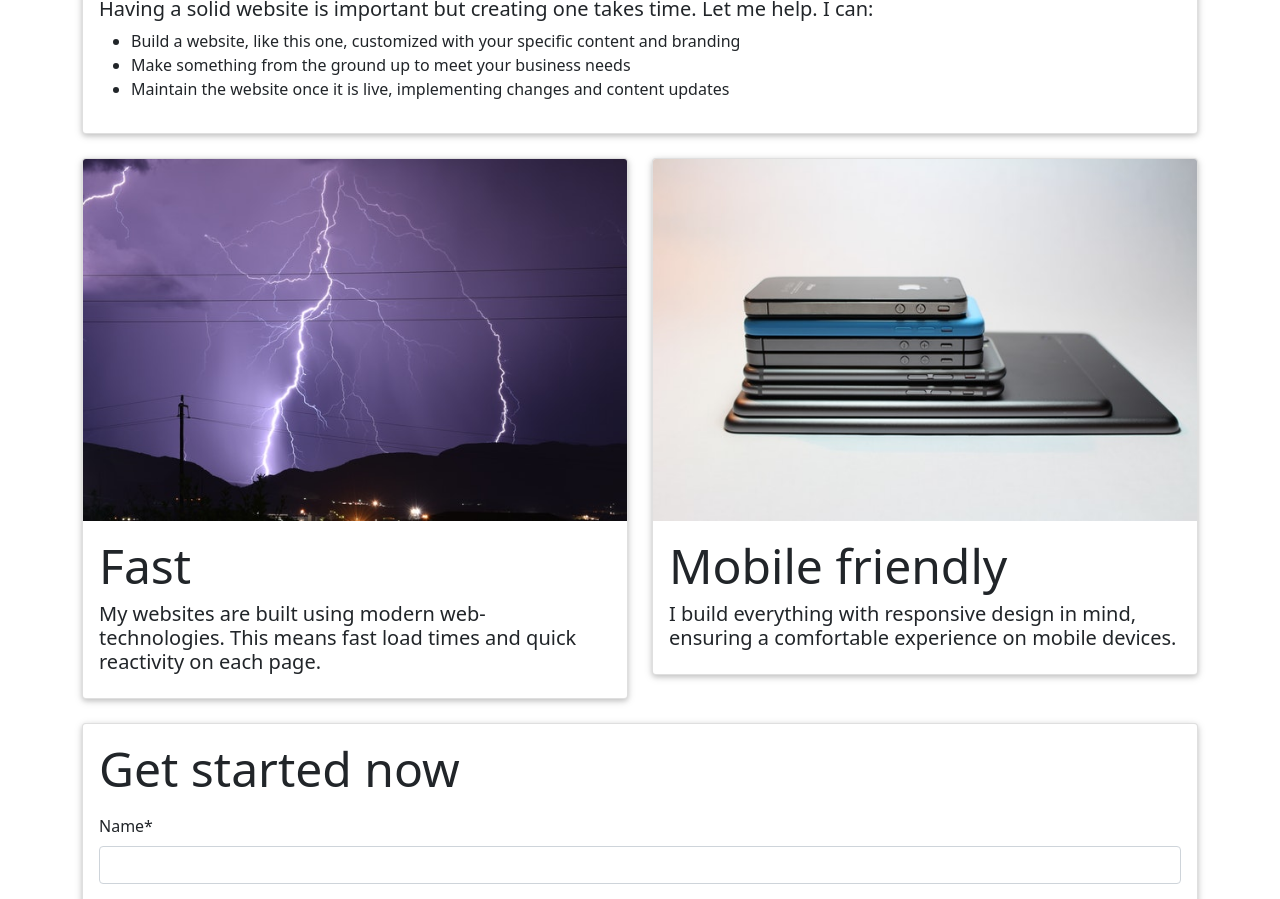
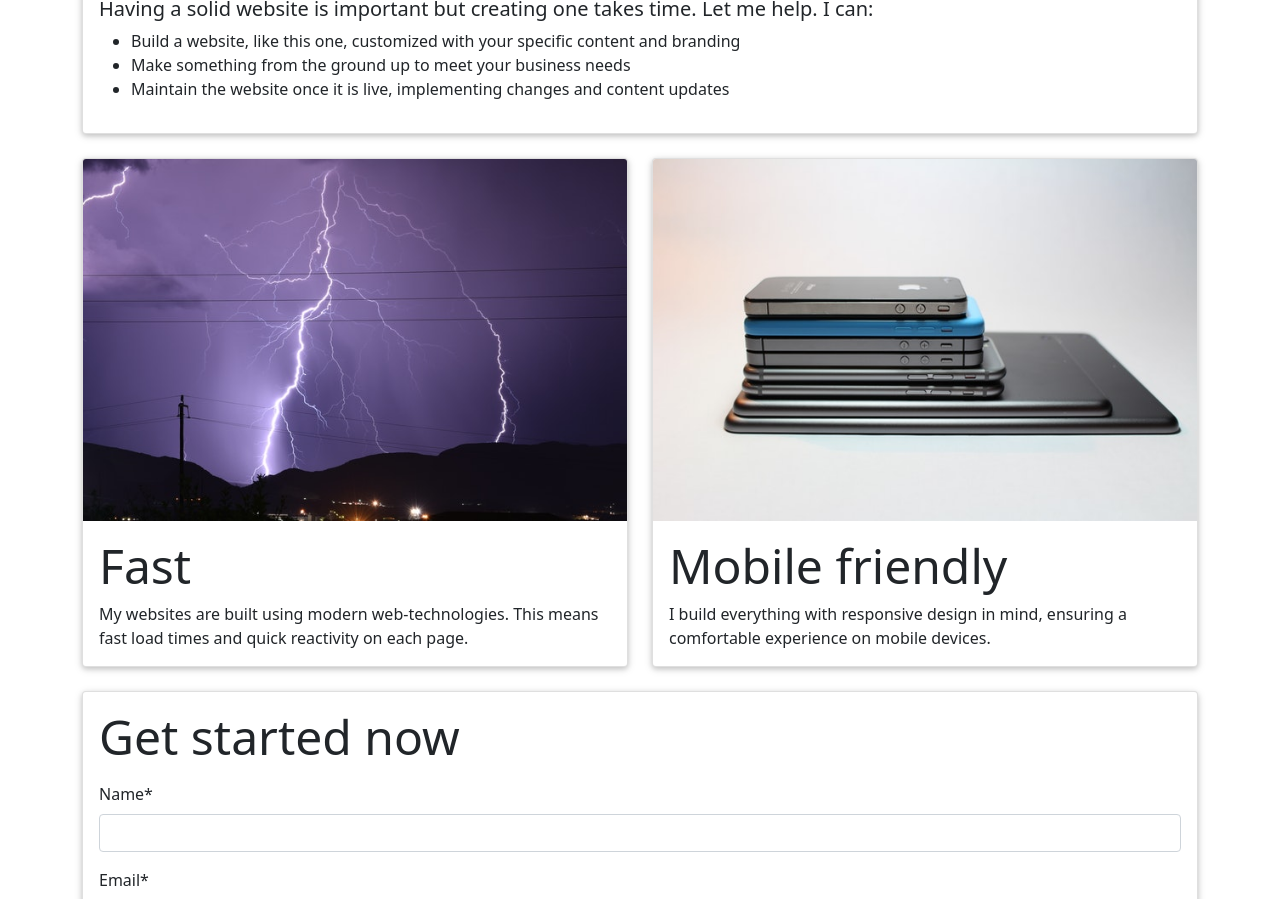
Before and after one commit to gmmurray/demo-genius, a Next.js app: page / in a window 1280 px wide. Shown: the part 600-1499 px from the top of the page. Built offline with nearby package versions, Linux system fonts and the light colour scheme.

Commit message:
refactored home page a bit

```diff
--- a/pages/index.tsx
+++ b/pages/index.tsx
@@ -1,14 +1,37 @@
-import clsx from 'clsx';
+import { Button, Card, Col, Container, Form, Row } from 'react-bootstrap';
+import { blockCn, elementCn, modifierCn } from '../lib/helpers/bem';
+
+import { Fragment } from 'react';
 import type { NextPage } from 'next';
-import { Fragment } from 'react';
-import { Button, Container, Card, Row, Col, Form } from 'react-bootstrap';
 import PageHeader from '../components/shared/pageHeader/PageHeader';
 import { PageHeaderType } from '../components/shared/pageHeader/pageHeaderType';
-import { blockCn, elementCn, modifierCn } from '../lib/helpers/bem';
+import clsx from 'clsx';
 
 const contentCn = blockCn('content');
 const cardCn = elementCn(contentCn, 'card');
 const imageCardCn = modifierCn(cardCn, 'home-image-card');
+
+type FeatureCard = {
+    image: string;
+    title: string;
+    text: string;
+};
+const featureCards: FeatureCard[] = [
+    {
+        title: 'Fast',
+        image: 'images/lightning.jpg',
+        text: `                                        My websites are built using modern
+        web-technologies. This means fast load
+        times and quick reactivity on each page.`,
+    },
+    {
+        title: 'Mobile friendly',
+        image: 'images/mobile.jpg',
+        text: `                                        I build everything with responsive
+        design in mind, ensuring a comfortable
+        experience on mobile devices.`,
+    },
+];
 
 const Home: NextPage = () => {
     return (
@@ -60,45 +83,19 @@ const Home: NextPage = () => {
                     </Col>
                 </Row>
                 <Row>
-                    <Col xs={12} md={6}>
+                    {featureCards.map(({ image, title, text }, index) => (
+                        <Col key={index} xs={12} md={6}>
                             <Card className={clsx(cardCn, imageCardCn, 'mt-4')}>
-                            <Card.Img
-                                variant="top"
-                                src="images/lightning.jpg"
-                            />
+                                <Card.Img variant="top" src={image} />
                                 <Card.Body>
                                     <Card.Title>
-                                    <h2 className="display-5">Fast</h2>
+                                        <h2 className="display-5">{title}</h2>
                                     </Card.Title>
-                                <Card.Text>
-                                    <h5>
-                                        My websites are built using modern
-                                        web-technologies. This means fast load
-                                        times and quick reactivity on each page.
-                                    </h5>
-                                </Card.Text>
+                                    <Card.Text>{text}</Card.Text>
                                 </Card.Body>
                             </Card>
                         </Col>
-                    <Col xs={12} md={6}>
-                        <Card className={clsx(cardCn, imageCardCn, 'mt-4')}>
-                            <Card.Img variant="top" src="images/mobile.jpg" />
-                            <Card.Body>
-                                <Card.Title>
-                                    <h2 className="display-5">
-                                        Mobile friendly
-                                    </h2>
-                                </Card.Title>
-                                <Card.Text>
-                                    <h5>
-                                        I build everything with responsive
-                                        design in mind, ensuring a comfortable
-                                        experience on mobile devices.
-                                    </h5>
-                                </Card.Text>
-                            </Card.Body>
-                        </Card>
-                    </Col>
+                    ))}
                 </Row>
                 <Row>
                     <Col xs={12}>
```
Lines whose indentation alone changed are shown as unchanged.
